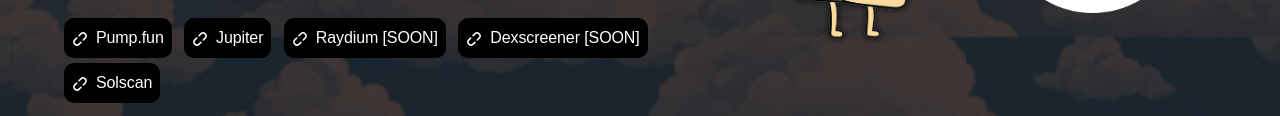
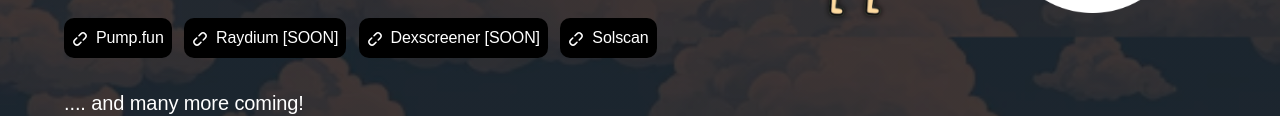
Before and after one commit to s1m0n-ai/SAINT, a plain HTML site: page index.html in a window 1280 px wide. Shown: the part 2363-2479 px from the top of the page. Drawn offline with nearby package versions, Linux system fonts and the light colour scheme; a web font is replaced by a local one.

Commit message:
Update index.html

```diff
--- a/index.html
+++ b/index.html
@@ -298,7 +298,7 @@ margin: 0rem !important;
               <div class="header64_component">
                 <div class="max-width-full">
                   <div><img class="image" src="images/s2.png" alt="" style="opacity:0" sizes="(max-width: 767px) 90vw, 587.453125px" data-w-id="9da026bf-9e6f-6d35-671f-6354ed419c05" loading="lazy" srcset="images/s2 500w, images/s2.png 800w, images/s2.png 1000w">
-                    <p data-w-id="98403d5b-87d9-ad02-d055-875a8267f632" style="opacity:0" class="text-size-medium mobilelore">Meet STANGE, the vigilant angel with an unwavering mission to bring light, hope, and balance to every corner of the universe. He’s sharp, steadfast, and always ready with a divine plan, blending wisdom and courage as he navigates his celestial duties. As the guardian of the heavens, ANGEL stands at the threshold between light and darkness, leading with purpose and a fierce yet righteous fire. His wings carry an aura of calm strength, radiating a presence that commands respect without ever losing a humble spirit.<br /><br />
+                    <p data-w-id="98403d5b-87d9-ad02-d055-875a8267f632" style="opacity:0" class="text-size-medium mobilelore">Meet STANGE, the vigilant angel with an unwavering mission to bring light, hope, and balance to every corner of the universe. He’s sharp, steadfast, and always ready with a divine plan, blending wisdom and courage as he navigates his celestial duties. As the guardian of the heavens, STANGE stands at the threshold between light and darkness, leading with purpose and a fierce yet righteous fire. His wings carry an aura of calm strength, radiating a presence that commands respect without ever losing a humble spirit.<br /><br />
 
 Though STANGE might appear serene, he’s unyielding and knows precisely when to act, bringing order to chaos while inspiring those around him. With a gaze that is both watchful and compassionate, he guides souls, keeping them grounded and safe on their journeys. STANGE’s every move is deliberate, driven by an innate sense of justice and a commitment to protecting the realms he watches over. When STANGE rises, darkness retreats, knowing it stands no chance against his light. In his presence, you can feel assured that hope remains, as he keeps things steady, bright, and full of purpose for all.<br /><br /><br /><br /><br /><br /></p>
                   </div>
@@ -330,12 +330,7 @@ Though STANGE might appear serene, he’s unyielding and knows precisely when to
                           </svg></div>
                         <div>Pump.fun</div>
                       </a>
-                      <a href="https://jup.ag/AYFvEPf9K9zHsxKGtghsCrdpYUXHHzLp927TRxKYpump" class="button-link w-inline-block" target="_bank">
-                        <div class="icon-1x1-xxsmall w-embed"><svg xmlns="http://www.w3.org/2000/svg" xmlns:xlink="http://www.w3.org/1999/xlink" aria-hidden="true" role="img" class="iconify iconify--ph" width="100%" height="100%" preserveaspectratio="xMidYMid meet" viewbox="0 0 256 256">
-                            <path fill="currentColor" d="m218.45 122.43l-30.08 30.06a12 12 0 0 1-17-17l30.08-30.07a36 36 0 0 0-50.93-50.92l-30.04 30.09a12 12 0 0 1-17-17l30.07-30.06a60 60 0 0 1 84.87 84.88Zm-82.93 49l-30.07 30.08a36 36 0 0 1-50.92-50.93l30.06-30.07a12 12 0 0 0-17-17l-30.04 30.07a60 60 0 0 0 84.88 84.87l30.06-30.07a12 12 0 0 0-17-17Z"></path>
-                          </svg></div>
-                        <div>Jupiter</div>
-                      </a>
+
                       <a href="#" class="button-link w-inline-block" target="_bank">
                         <div class="icon-1x1-xxsmall w-embed"><svg xmlns="http://www.w3.org/2000/svg" xmlns:xlink="http://www.w3.org/1999/xlink" aria-hidden="true" role="img" class="iconify iconify--ph" width="100%" height="100%" preserveaspectratio="xMidYMid meet" viewbox="0 0 256 256">
                             <path fill="currentColor" d="m218.45 122.43l-30.08 30.06a12 12 0 0 1-17-17l30.08-30.07a36 36 0 0 0-50.93-50.92l-30.04 30.09a12 12 0 0 1-17-17l30.07-30.06a60 60 0 0 1 84.87 84.88Zm-82.93 49l-30.07 30.08a36 36 0 0 1-50.92-50.93l30.06-30.07a12 12 0 0 0-17-17l-30.04 30.07a60 60 0 0 0 84.88 84.87l30.06-30.07a12 12 0 0 0-17-17Z"></path>
```
